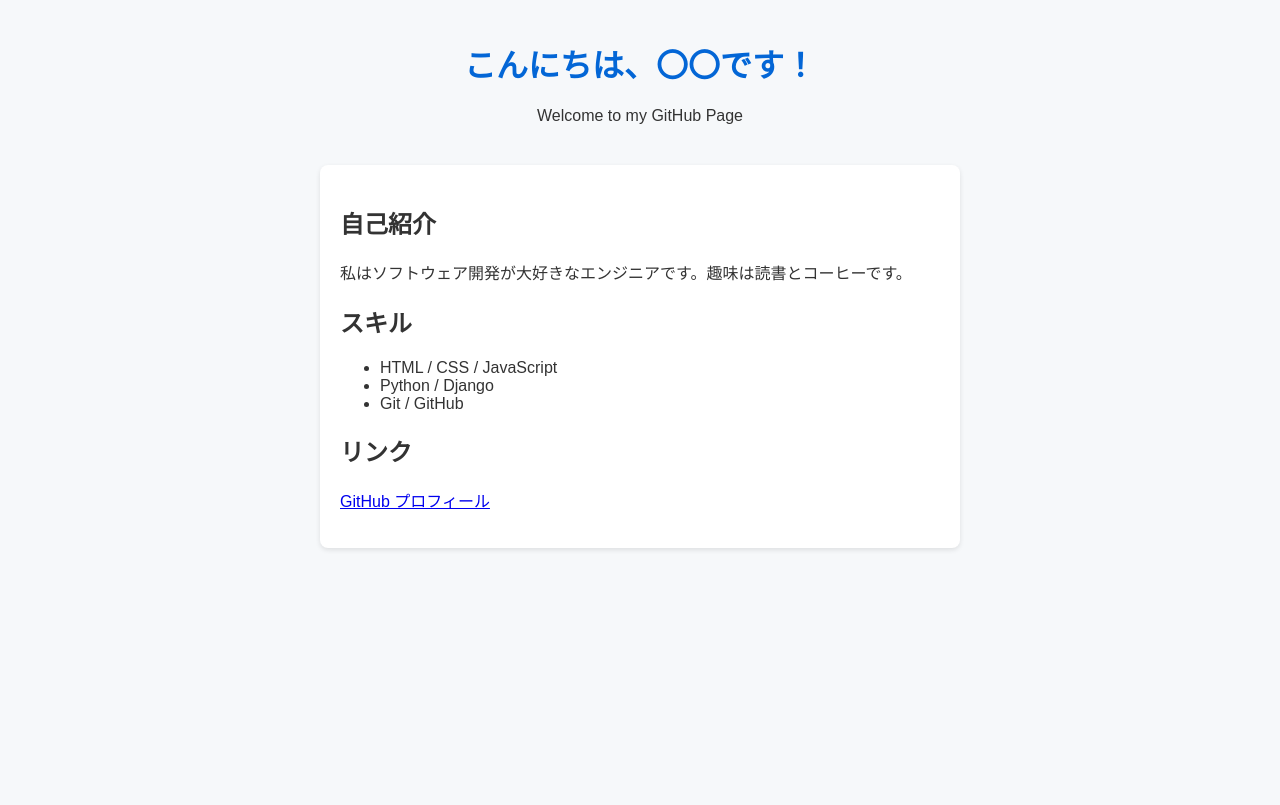
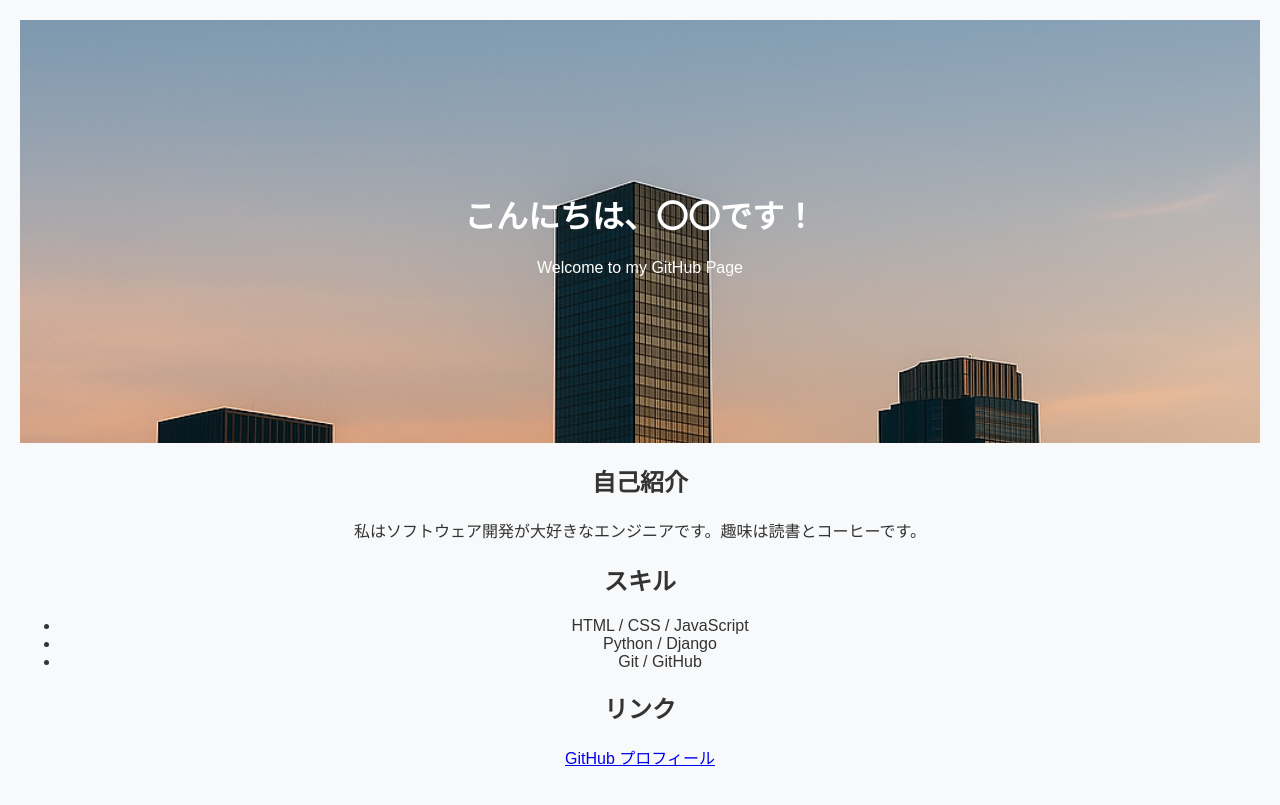
Before and after one commit to cloudrobo48/aws-cloud, a Jekyll site: the page about.html, which Jekyll copies as it is, in a window 1280 px wide. Shown: the top 805 px of the page. Built offline with Jekyll 4.4.1, drawn with Linux system fonts in a browser that asks for light colours.

Commit message:
Update about.html

```diff
--- a/about.html
+++ b/about.html
@@ -1,32 +1,10 @@
 <!DOCTYPE html>
 <html lang="ja">
 <head>
-  <meta charset="UTF-8">
-  <meta name="viewport" content="width=device-width, initial-scale=1">
-  <title>自己紹介ページ</title>
-  <style>
-    body {
-      font-family: Arial, sans-serif;
-      background-color: #f6f8fa;
-      margin: 40px;
-      color: #333;
-    }
-    header {
-      text-align: center;
-      margin-bottom: 40px;
-    }
-    h1 {
-      color: #0366d6;
-    }
-    section {
-      max-width: 600px;
-      margin: auto;
-      background: white;
-      padding: 20px;
-      border-radius: 8px;
-      box-shadow: 0 2px 5px rgba(0,0,0,0.1);
-    }
-  </style>
+    <meta charset="UTF-8">
+    <meta name="viewport" content="width=device-width, initial-scale=1.0">
+    <title>技術ポートフォリオ - クラウドインフラエンジニア</title>
+    <link rel="stylesheet" href="/assets/css/style.css">
 </head>
 <body>
   <header>
```
